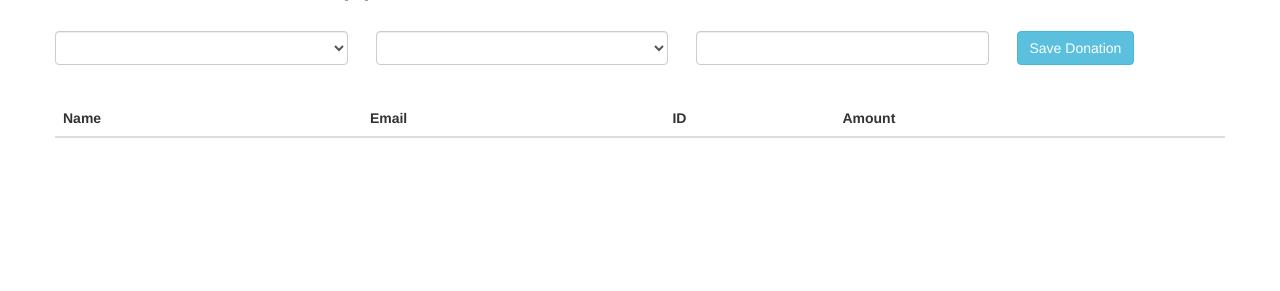
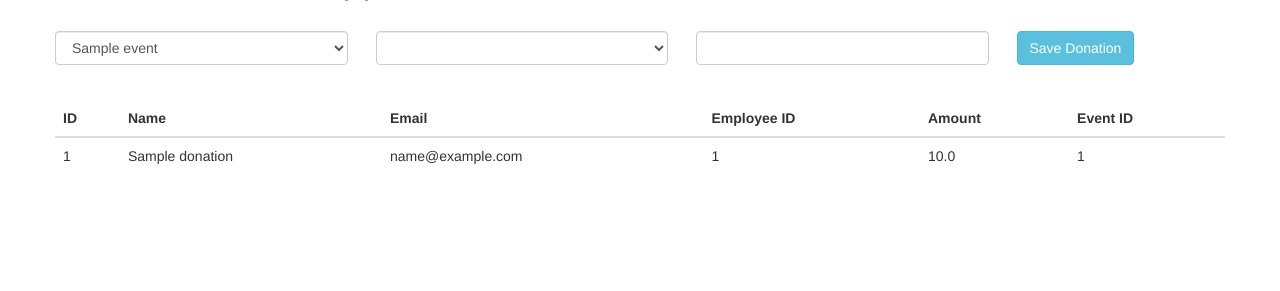
Before and after one commit to WomensCodingCircle/jcc-app, a Flask app: page /event/1 in a window 1280 px wide. Shown: the part 59-350 px from the top of the page. Run offline with Flask 2, Linux system fonts and the light colour scheme; tables that the repository leaves empty hold one stand-in row (values such as "Sample post"); lists and menus that the app fills with data are empty; some libraries are stand-ins or nearby versions.

Commit message:
Show donations in table related to an event

```diff
--- a/app/__init__.py
+++ b/app/__init__.py
@@ -6,16 +6,21 @@ from .models import app
 @app.route('/')
 def landing_page():
    events = Event.query.all()
-   return render_template('landing_page.html', tEvents=events, tPeople='', tDonations=donations)
+   event_id = Event.query.first().id
+   donations = Donation.query.filter_by(event_id=event_id)
+   return render_template('landing_page.html', tEvents=events, tPeople='', tDonations=donations, tEvent_id=None)
+
+@app.route('/event/<event_id>')
+def show_donations(event_id):
+   print(event_id)
+   events = Event.query.all()
+   donations = Donation.query.filter_by(event_id=event_id)
+   print(donations)
+   return render_template('landing_page.html', tEvents=events, tDonations=donations, tEvent_id=int(event_id))
 
 @app.route('/about')
 def about():
    return render_template('about.html')
-
-@app.route('/event/<event_id>')
-def show_donations(event_id):
-   print(event_id)
-   return render_template('landing_page.html')
 
 @app.route('/register/', methods=["GET", "POST"])
 def register():
@@ -49,20 +54,3 @@ def logout():
    return render_template("logout.html")
 
 from app.models import Event, Donation
-
-with app.app_context():
-
-#    people = mixer.cycle(4).blend(Contact,
-#                                     name=(n for n in ('Alice', 'Bob', 'Claudine', 'Dan')),
-#                                     employeeId=(n for n in ('12345', '67891', '45678', '12356')),
-#                                     email=(n for n in ('alice@email.com', 'bob@email.com', 'claudine@email.com', 'dan@email.com'))
-#                                  )
-
-   donations = mixer.cycle(2).blend(Donation,
-                                       id=(n for n in (1,2,3,4)),
-                                       personname=(n for n in ('Alice','Bob')),
-                                       employeeId=(n for n in ('12345', '67891')),
-                                       email=(n for n in ('alice@email.com', 'bob@email.com')),
-                                       amount=(n for n in (30, 40)),
-                                       event_id=(n for n in (3, 4))
-                                    )
--- a/app/templates/landing_page.html
+++ b/app/templates/landing_page.html
@@ -14,10 +14,14 @@
       </div>
       <br />
       <div class="row">
-         <div class="form-group">
-            <select class="form-control" style="width: 25%; float: left; margin-right: 2em;">
+         <form class="form-group" action="{{ url_for('show_donations', event_id=value) }}" method="get">
+            <select class="form-control" onchange="window.location= '/event/' + this.value" style="width: 25%; float: left; margin-right: 2em;">
                {% for e in tEvents %}
-               <option>{{e.name}}</option>
+               {% if tEvent_id == e.id %}
+                     <option value="{{e.id}}" selected>{{e.name}}</option>
+               {% else %}
+                     <option value="{{e.id}}">{{e.name}}</option>
+               {% endif %}
                {% endfor %}
             </select>
             <select class="form-control" style="width: 25%; float: left; margin-right: 2em;">
@@ -27,25 +31,28 @@
             </select>
             <input type="text" class="form-control" style="width: 25%; float: left; margin-right: 2em;"/>
             <button type="button" class="btn btn-info">Save Donation</button>
-        </div>
+         </form>
       </div>
       <br />
       <div class="row">
          <table class="table">
             <thead>
                <tr>
+                  <th>ID</th>
                   <th>Name</th>
                   <th>Email</th>
-                  <th>ID</th>
+                  <th>Employee ID</th>
                   <th>Amount</th>
+                  <th>Event ID</th>
                </tr>
             </thead>
             <tbody>
                {% for d in tDonations %}
                   <tr>
+                     <td>{{d.id}}</td>
                      <td>{{d.personname}}</td>
                      <td>{{d.email}}</td>
-                     <td>{{d.id}}</td>
+                     <td>{{d.employeeID}}</td>
                      <td>{{d.amount}}</td>
                      <td>{{d.event_id}}</td>
                   </tr>
```
